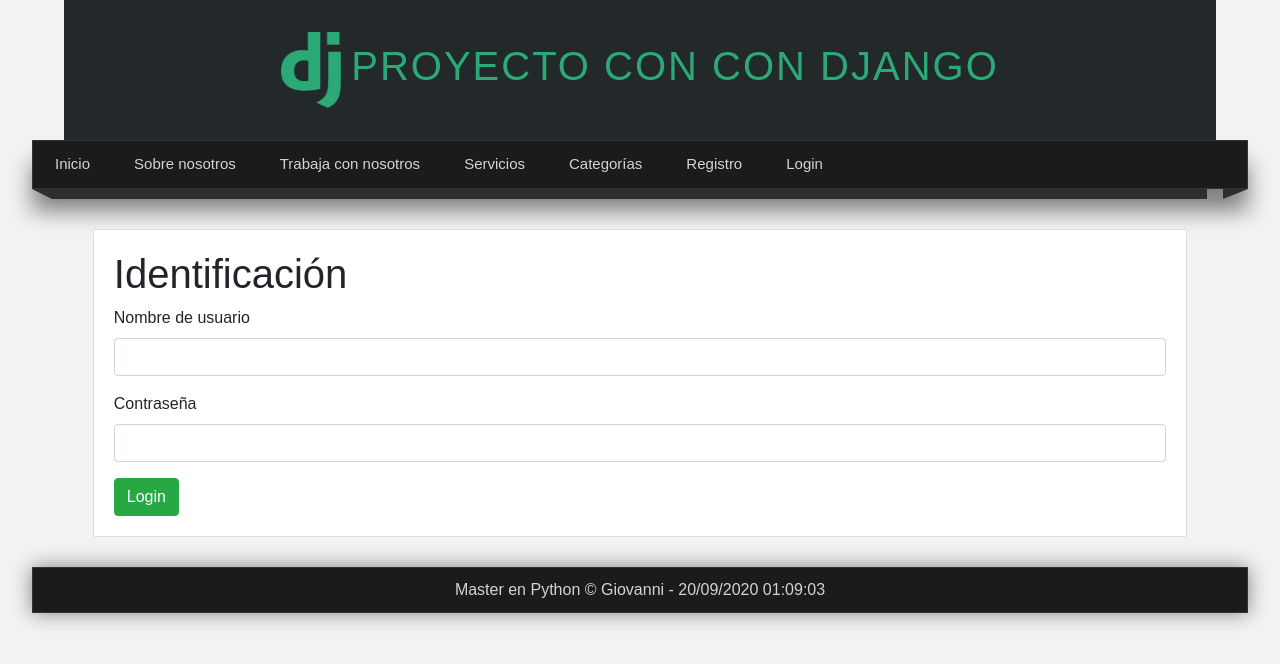
After one commit to jonanv/blog_django, a Django app: page /login/ in a window 1280 px wide. The commit adds this page. Shown: the top 664 px of the page. Run offline with Django 3.2, Linux system fonts and the light colour scheme; data comes from the database, SQL or seed files in the repository; both versions use the stored data as it was after the commit; some libraries are stand-ins or nearby versions.

Commit message:
Se utiliza el login de django y se crea vista de autentificacion

```diff
--- a/mainapp/templates/layouts/layout.html
+++ b/mainapp/templates/layouts/layout.html
@@ -53,6 +53,9 @@
             <li>
                 <a href="{% url 'register' %}">Registro</a>
             </li>
+            <li>
+                <a href="{% url 'login' %}">Login</a>
+            </li>
         </ul>
     </nav>
 
--- /dev/null
+++ b/mainapp/templates/users/login.html
@@ -0,0 +1,30 @@
+{% extends 'layouts/layout.html' %}
+
+{% block title %}
+    {{ title }}
+{% endblock title %}
+
+{% block content %}
+    <h1>{{ title }}</h1>
+
+    {% if messages %}
+        {% for message in messages %}
+            <span class="badge badge-pill badge-warning">{{ message }}</span>
+        {% endfor %}
+    {% endif %}
+
+    <form action="" method="post">
+        {% csrf_token %}
+
+        <div class="form-group">
+            <label for="username">Nombre de usuario</label>
+            <input type="text" class="form-control" id="username" name="username">
+        </div>
+        <div class="form-group">
+            <label for="password">Contraseña</label>
+            <input type="password" class="form-control" id="password" name="password">
+        </div>
+
+        <button type="submit" class="btn btn-success">Login</button>
+    </form>
+{% endblock content %}
--- a/mainapp/urls.py
+++ b/mainapp/urls.py
@@ -6,4 +6,5 @@ urlpatterns = [
     path('home/', views.home, name='home'),
     path('about/', views.about, name='about'),
     path('register/', views.register_page, name='register'),
+    path('login/', views.login_page, name='login'),
 ]
--- a/mainapp/views.py
+++ b/mainapp/views.py
@@ -2,6 +2,7 @@ from django.shortcuts import render, redirect
 from django.contrib import messages
 from django.contrib.auth.forms import UserCreationForm
 from mainapp.forms import RegisterForm
+from django.contrib.auth import authenticate, login, logout
 
 # Create your views here.
 
@@ -36,3 +37,21 @@ def register_page(request):
         'title': 'Registro',
         'register_form': register_form
     })
+
+def login_page(request):
+
+    if request.method == 'POST':
+        username = request.POST.get('username')
+        password = request.POST.get('password')
+
+        user = authenticate(request, username=username, password=password)
+
+        if user is not None:
+            login(request, user)
+            return redirect('home')
+        else:
+            messages.warning(request, 'No te has identificado correctamente')
+
+    return render(request, 'users/login.html', {
+        'title': 'Identificación'
+    })
```
Also changed, not shown: db.sqlite3.
